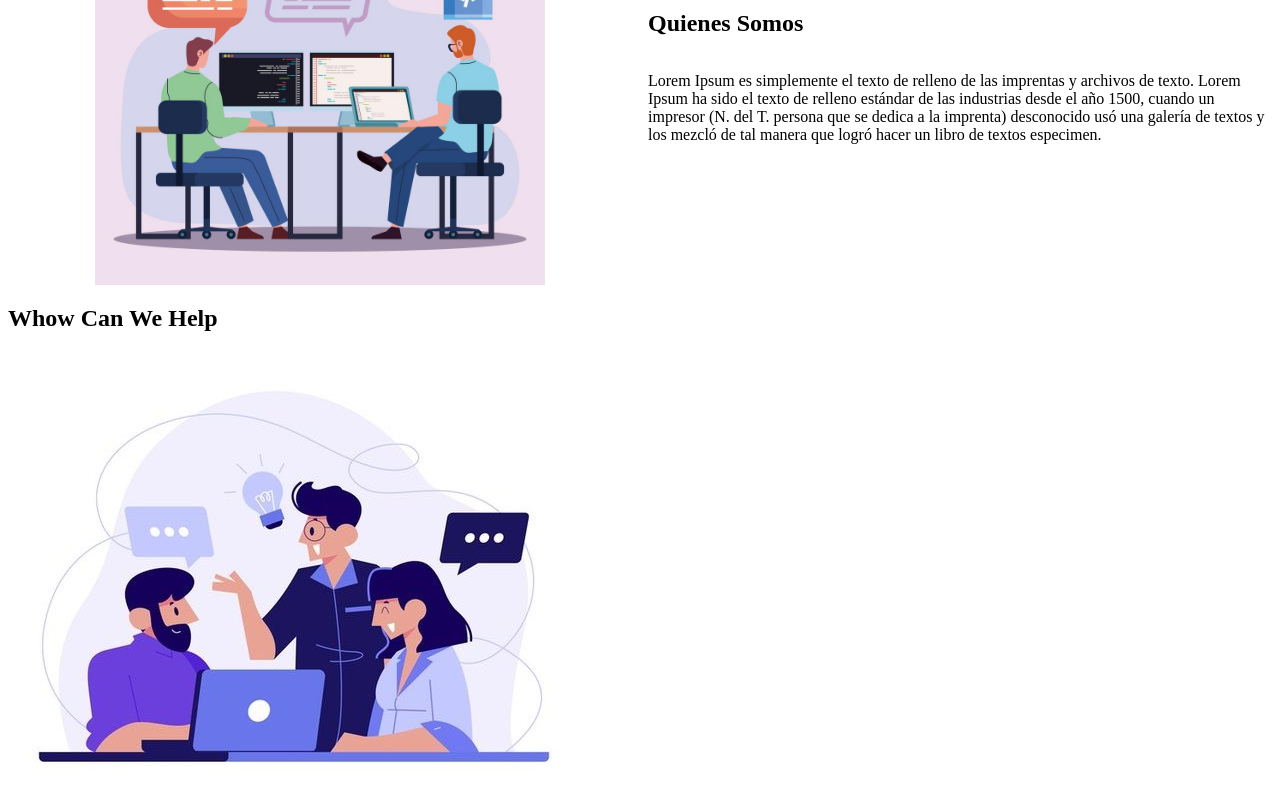
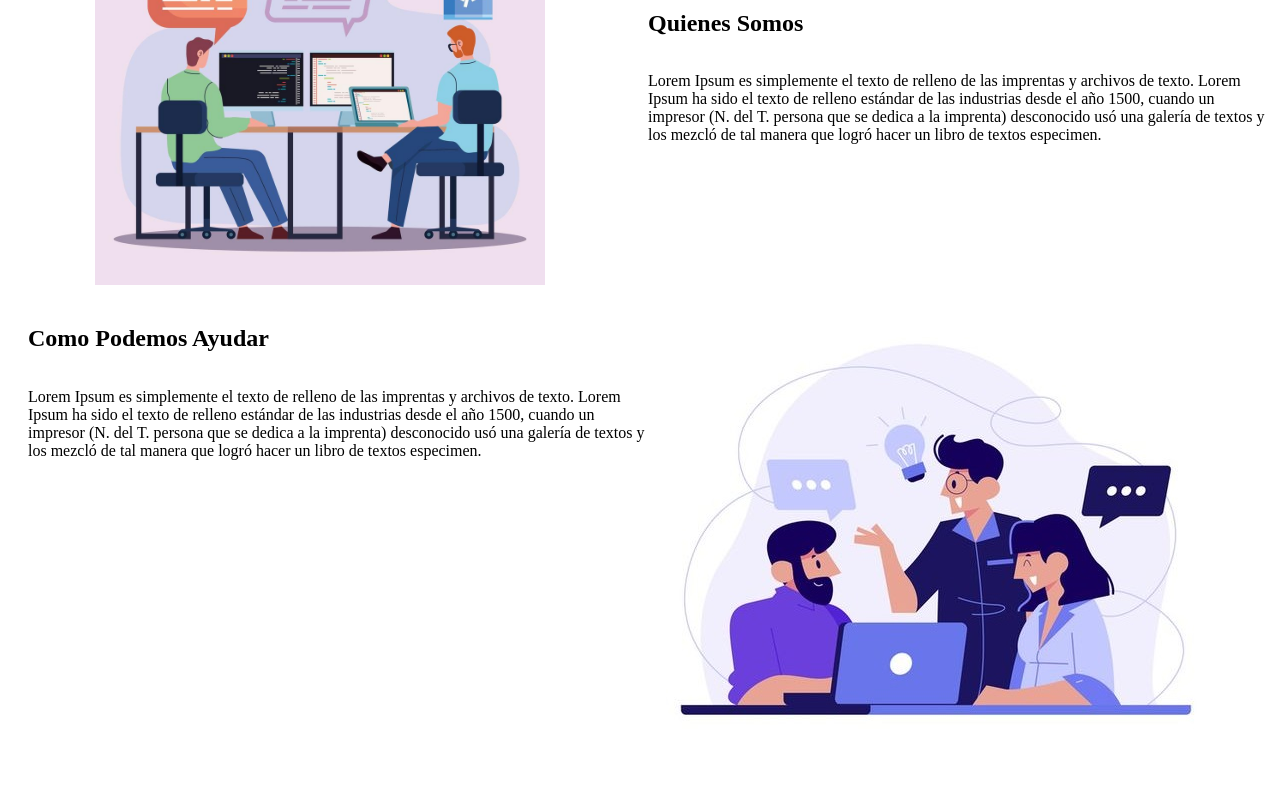
Before and after one commit to leonelborgesdev/landingBuhoSoft, a React (Create React App) app: page / in a window 1280 px wide. Shown: the part 1499-2299 px from the top of the page. After the commit the page ends 2270 px from the top, so only its background shows below. Built offline with nearby package versions, Linux system fonts and the light colour scheme.

Commit message:
who can we help styles

```diff
--- /dev/null
+++ b/src/components/HowCanWeHelp/HowCanWeHelp.css
@@ -0,0 +1,14 @@
+.containerHowCanWeHelp{
+    display: flex;
+
+}
+.weHelpText{
+    display: flex;
+    flex-direction: column;
+    width: 50%;
+    margin-left: 20px;
+}
+.weHelpImage{
+    display: flex;
+    width: 50%;
+}
--- a/src/components/HowCanWeHelp/HowCanWeHelp.jsx
+++ b/src/components/HowCanWeHelp/HowCanWeHelp.jsx
@@ -1,13 +1,22 @@
 import React from "react";
 import mejoresSoluciones from "../../assets/mejoresSoluciones.jpg";
+import "./HowCanWeHelp.css";
 
 export const HowCanWeHelp = () => {
   return (
     <div className="containerHowCanWeHelp">
-      <div>
-        <h2>Whow Can We Help</h2>
+      <div className="weHelpText">
+        <h2>Como Podemos Ayudar</h2>
+        <p>
+          Lorem Ipsum es simplemente el texto de relleno de las imprentas y
+          archivos de texto. Lorem Ipsum ha sido el texto de relleno estándar de
+          las industrias desde el año 1500, cuando un impresor (N. del T.
+          persona que se dedica a la imprenta) desconocido usó una galería de
+          textos y los mezcló de tal manera que logró hacer un libro de textos
+          especimen.
+        </p>
       </div>
-      <div>
+      <div className="weHelpImage">
         <img src={mejoresSoluciones} alt="" />
       </div>
     </div>
```
